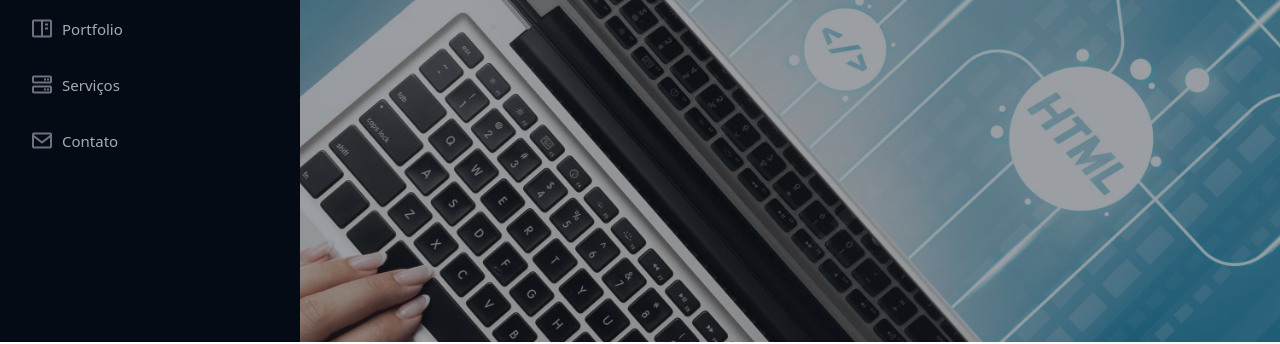
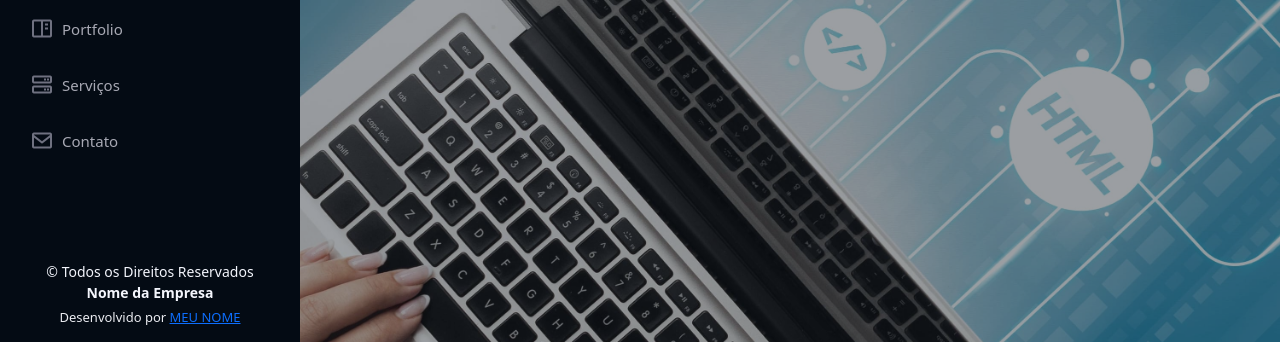
Before and after one commit to guuhferiani/gdev, a plain HTML site: page index.html in a window 1280 px wide. Shown: the part 458-802 px from the top of the page. Drawn offline with Linux system fonts and the light colour scheme; a web font is replaced by a local one.

Commit message:
update footer

```diff
--- a/index.html
+++ b/index.html
@@ -677,14 +677,34 @@
         </form>
 
                 </div>
-
-
             </div> <!-- FIM ROW -->
-
         </div>
     </section>
 
     </main>
+
+    <!-- RODA PÉ -->
+    <footer id="footer">
+        <div class="container">
+
+        <div class="copyright">
+            &COPY; Todos os Direitos Reservados
+            <strong>
+                <span> Nome da Empresa </span>
+            </strong>
+        </div>
+        <div class="credits">
+            Desenvolvido por
+            <a href="MEU-LINK" target="_blank">
+                MEU NOME
+            </a>
+        </div>
+
+        </div>
+    </footer>
+
+
+
 
 
 
```
